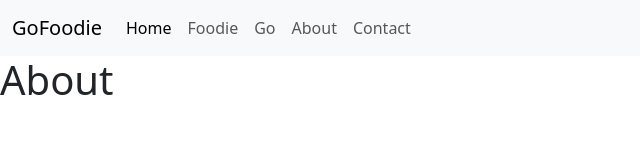
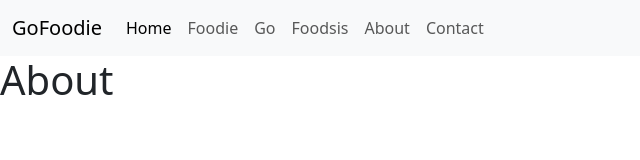
Before and after one commit to newbotic/GoFoodie, a plain HTML site: page about.html in a window 1280 px wide. Shown: the whole page, without its empty margins (0-640 px from the left). Drawn offline with nearby package versions, Linux system fonts and the light colour scheme.

Commit message:
updated foodsis menu

```diff
--- a/about.html
+++ b/about.html
@@ -30,6 +30,9 @@
                 <a class="nav-link" href="go.html">Go</a>
               </li>
               <li class="nav-item">
+                <a class="nav-link" href="foodsis.html">Foodsis</a>
+              </li>
+              <li class="nav-item">
                 <a class="nav-link" href="about.html">About</a>
               </li>
               <li class="nav-item">
```
Also changed, not shown: contact.html (+3 -0 lines), foodie.html (+3 -0 lines).
